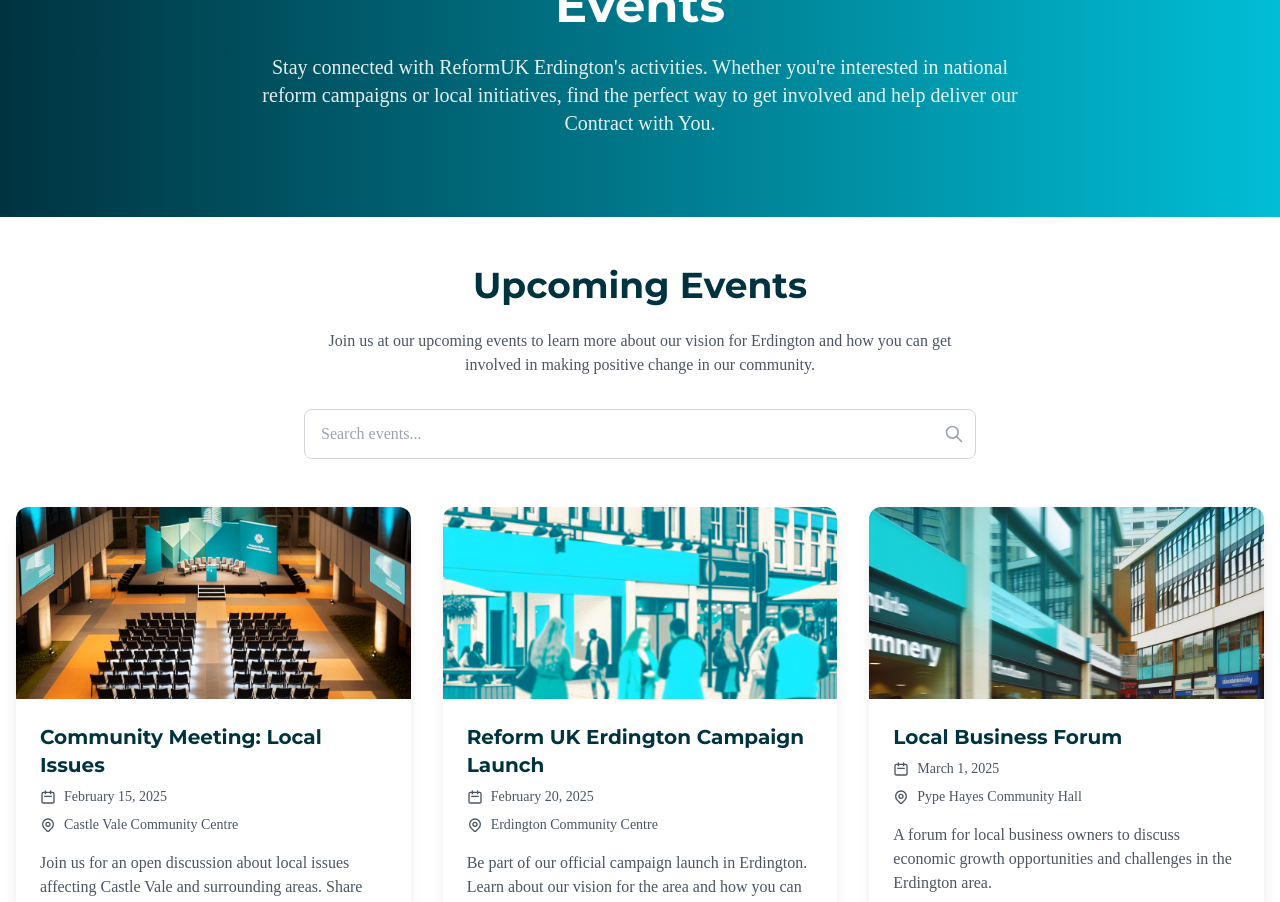
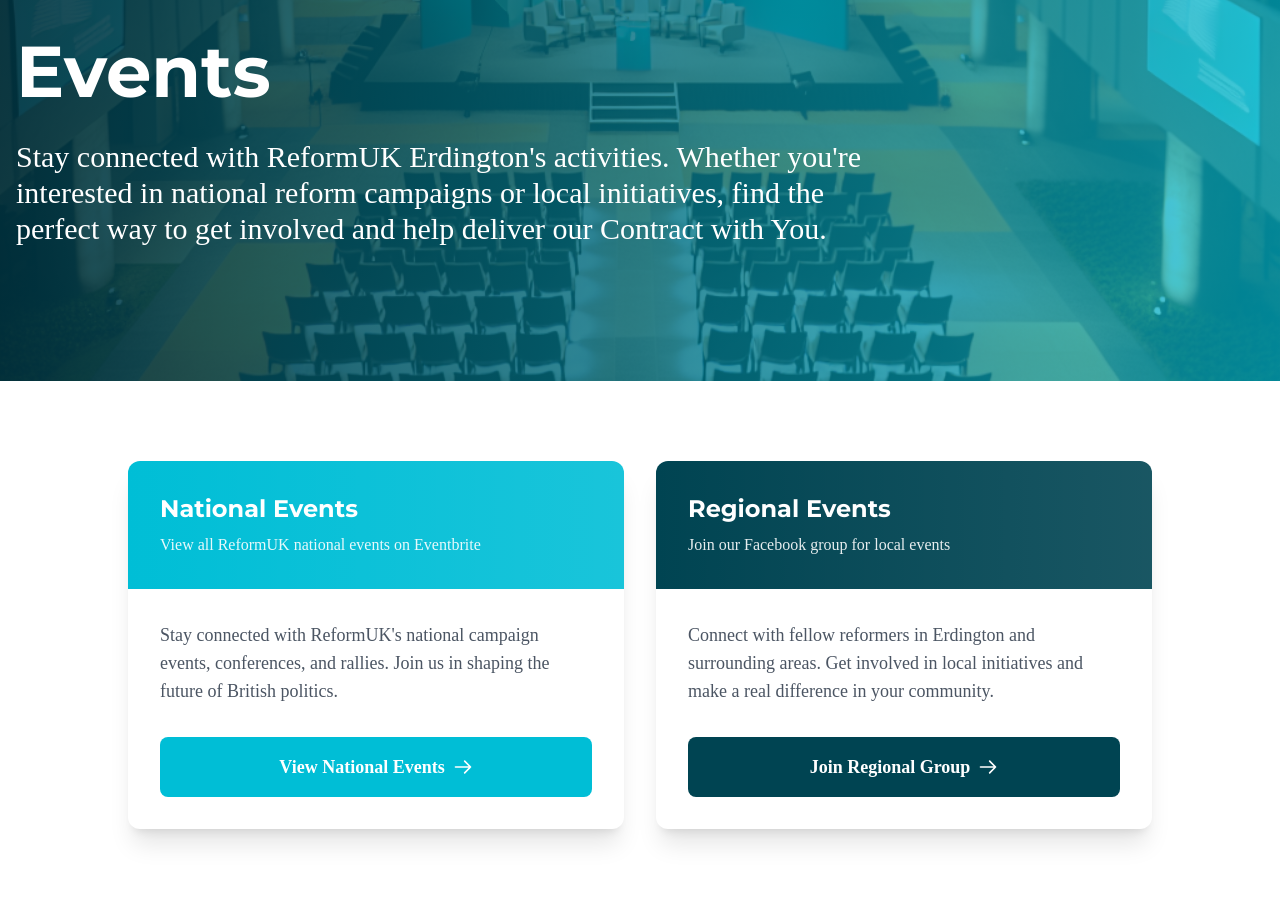
Before and after one commit to LammieJ/Reform-uk, a Next.js app: page /events in a window 1280 px wide. Shown: the part 200-1102 px from the top of the page. Built offline with nearby package versions, Linux system fonts and the light colour scheme.

Commit message:
Initial commit: Reform UK Erdington Branch website with dark mode and brand fonts

```diff
--- a/src/app/events/page.tsx
+++ b/src/app/events/page.tsx
@@ -1,55 +1,45 @@
 import { getContent } from '@/utils/content'
-import EventsClient from '@/components/EventsClient'
+import dynamic from 'next/dynamic'
+import Image from 'next/image'
 
-const mockEvents = [
-  {
-    id: '1',
-    title: 'Community Meeting: Local Issues',
-    date: 'February 15, 2025',
-    location: 'Castle Vale Community Centre',
-    description: 'Join us for an open discussion about local issues affecting Castle Vale and surrounding areas. Share your concerns and ideas for improvement.',
-    imageUrl: '/images/events-hero.jpg',
-    registrationUrl: '/events/community-meeting',
-  },
-  {
-    id: '2',
-    title: 'Reform UK Erdington Campaign Launch',
-    date: 'February 20, 2025',
-    location: 'Erdington Community Centre',
-    description: 'Be part of our official campaign launch in Erdington. Learn about our vision for the area and how you can get involved.',
-    imageUrl: '/images/hero.jpg',
-    registrationUrl: '/events/campaign-launch',
-  },
-  {
-    id: '3',
-    title: 'Local Business Forum',
-    date: 'March 1, 2025',
-    location: 'Pype Hayes Community Hall',
-    description: 'A forum for local business owners to discuss economic growth opportunities and challenges in the Erdington area.',
-    imageUrl: '/images/growth-hero.jpg',
-    registrationUrl: '/events/business-forum',
-  },
-]
+const EventsClient = dynamic(() => import('@/components/EventsClient'), {
+  ssr: false
+})
 
 export default function EventsPage() {
   const content = getContent()
+  const { events } = content
 
   return (
-    <div className="min-h-screen bg-white dark:bg-gray-900">
+    <div className="flex flex-col min-h-screen">
       {/* Hero Section */}
-      <section className="relative py-20 bg-gradient-to-r from-reform-dark to-reform-primary dark:from-black dark:to-reform-dark">
-        <div className="container mx-auto px-4">
-          <div className="max-w-3xl mx-auto text-center text-white">
-            <h1 className="text-5xl font-bold mb-6">Events</h1>
-            <p className="text-xl text-white/90">
-              {content.events.intro}
+      <section className="relative min-h-[60vh] flex items-center justify-center text-white">
+        <div className="absolute inset-0 bg-gradient-to-r from-reform-dark/90 to-reform-primary/70 z-10" />
+        <Image
+          src="/images/events-hero.jpg"
+          alt="ReformUK Erdington Events"
+          fill
+          className="absolute inset-0 object-cover"
+          priority
+        />
+        <div className="relative z-20 container mx-auto px-4 py-20">
+          <div className="max-w-4xl">
+            <h1 className="text-5xl md:text-6xl lg:text-7xl font-bold mb-8 leading-tight">
+              Events
+            </h1>
+            <p className="text-xl md:text-2xl lg:text-3xl font-light leading-relaxed">
+              {events.intro}
             </p>
           </div>
         </div>
       </section>
 
-      {/* Events List */}
-      <EventsClient events={mockEvents} />
+      {/* Events Content */}
+      <section className="py-20 bg-white dark:bg-gray-900">
+        <div className="container mx-auto px-4">
+          <EventsClient content={events} />
+        </div>
+      </section>
     </div>
   )
 }
--- a/src/app/layout.tsx
+++ b/src/app/layout.tsx
@@ -1,16 +1,17 @@
 'use client'
 
 import './globals.css'
-import { Inter, Montserrat } from 'next/font/google'
+import { Roboto, Montserrat } from 'next/font/google'
 import { Analytics } from '@vercel/analytics/react'
 import Navigation from '@/components/Navigation'
 import Footer from '@/components/Footer'
 import { ThemeProvider } from '@/context/ThemeContext'
 
-const inter = Inter({
+const roboto = Roboto({
   subsets: ['latin'],
+  weight: ['300', '400', '500', '700'],
   display: 'swap',
-  variable: '--font-inter',
+  variable: '--font-roboto',
 })
 
 const montserrat = Montserrat({
@@ -26,7 +27,7 @@
 }) {
   return (
     <html lang="en" suppressHydrationWarning>
-      <body className={`${inter.variable} ${montserrat.variable}`}>
+      <body className={`${roboto.variable} ${montserrat.variable}`}>
         <ThemeProvider>
           <div className="min-h-screen bg-white dark:bg-gray-900 text-reform-dark dark:text-white">
             <Navigation />
--- a/src/components/EventsClient.tsx
+++ b/src/components/EventsClient.tsx
@@ -1,79 +1,87 @@
 'use client'
 
 import { useState } from 'react'
-import EventCard from './EventCard'
+import { GeneratedContent } from '@/utils/content'
 
-interface Event {
-  id: string
-  title: string
-  date: string
-  location: string
-  description: string
-  imageUrl: string
-  registrationUrl: string
+interface EventsClientProps {
+  content: GeneratedContent['events']
 }
 
-interface EventsClientProps {
-  events: Event[]
-}
-
-export default function EventsClient({ events }: EventsClientProps) {
-  const [searchTerm, setSearchTerm] = useState('')
-
-  const filteredEvents = events.filter(event =>
-    event.title.toLowerCase().includes(searchTerm.toLowerCase()) ||
-    event.description.toLowerCase().includes(searchTerm.toLowerCase()) ||
-    event.location.toLowerCase().includes(searchTerm.toLowerCase())
-  )
+export default function EventsClient({ content }: EventsClientProps) {
+  const [isOpen, setIsOpen] = useState(false)
 
   return (
-    <div className="py-12">
-      <div className="container mx-auto px-4">
-        <div className="max-w-2xl mx-auto mb-12">
-          <h1 className="text-4xl font-bold text-center mb-6 text-reform-dark dark:text-white">
-            Upcoming Events
-          </h1>
-          <p className="text-gray-600 dark:text-gray-300 text-center mb-8">
-            Join us at our upcoming events to learn more about our vision for Erdington and how you can get involved in making positive change in our community.
-          </p>
-          <div className="relative">
-            <input
-              type="text"
-              placeholder="Search events..."
-              value={searchTerm}
-              onChange={(e) => setSearchTerm(e.target.value)}
-              className="w-full px-4 py-3 rounded-lg border border-gray-300 dark:border-gray-600 bg-white dark:bg-gray-800 text-gray-900 dark:text-white focus:outline-none focus:ring-2 focus:ring-reform-primary dark:focus:ring-reform-light"
-            />
-            <svg
-              className="absolute right-3 top-1/2 transform -translate-y-1/2 w-5 h-5 text-gray-400 dark:text-gray-500"
-              fill="none"
-              stroke="currentColor"
-              viewBox="0 0 24 24"
+    <div>
+      {/* Events Cards */}
+      <div className="grid md:grid-cols-2 gap-8 max-w-5xl mx-auto">
+        {/* National Events Card */}
+        <div className="bg-white dark:bg-gray-800 rounded-xl shadow-xl overflow-hidden transform hover:-translate-y-1 transition-all duration-300">
+          <div className="bg-gradient-to-r from-reform-primary to-reform-primary/90 p-8">
+            <h3 className="text-2xl font-bold text-white mb-2">National Events</h3>
+            <p className="text-white/90">View all ReformUK national events on Eventbrite</p>
+          </div>
+          <div className="p-8">
+            <p className="text-gray-600 dark:text-gray-300 mb-8 text-lg">
+              Stay connected with ReformUK's national campaign events, conferences, and rallies.
+              Join us in shaping the future of British politics.
+            </p>
+            <a
+              href="https://www.eventbrite.co.uk/o/reform-uk-51817792123"
+              target="_blank"
+              rel="noopener noreferrer"
+              className="inline-flex items-center justify-center w-full px-6 py-4 bg-reform-primary text-white rounded-lg hover:bg-reform-primary/90 transition-colors duration-200 text-lg font-semibold group"
             >
-              <path
-                strokeLinecap="round"
-                strokeLinejoin="round"
-                strokeWidth={2}
-                d="M21 21l-6-6m2-5a7 7 0 11-14 0 7 7 0 0114 0z"
-              />
-            </svg>
+              View National Events
+              <svg className="w-5 h-5 ml-2 transform group-hover:translate-x-1 transition-transform" fill="none" stroke="currentColor" viewBox="0 0 24 24">
+                <path strokeLinecap="round" strokeLinejoin="round" strokeWidth={2} d="M14 5l7 7m0 0l-7 7m7-7H3" />
+              </svg>
+            </a>
           </div>
         </div>
 
-        {filteredEvents.length > 0 ? (
-          <div className="grid md:grid-cols-2 lg:grid-cols-3 gap-8">
-            {filteredEvents.map((event) => (
-              <EventCard key={event.id} {...event} />
-            ))}
+        {/* Regional Events Card */}
+        <div className="bg-white dark:bg-gray-800 rounded-xl shadow-xl overflow-hidden transform hover:-translate-y-1 transition-all duration-300">
+          <div className="bg-gradient-to-r from-reform-secondary to-reform-secondary/90 p-8">
+            <h3 className="text-2xl font-bold text-white mb-2">Regional Events</h3>
+            <p className="text-white/90">Join our Facebook group for local events</p>
           </div>
-        ) : (
-          <div className="text-center py-12">
-            <h3 className="text-xl font-semibold mb-2 text-reform-dark dark:text-white">No events found</h3>
-            <p className="text-gray-600 dark:text-gray-300">
-              Try adjusting your search terms or check back later for new events.
+          <div className="p-8">
+            <p className="text-gray-600 dark:text-gray-300 mb-8 text-lg">
+              Connect with fellow reformers in Erdington and surrounding areas. Get involved in
+              local initiatives and make a real difference in your community.
             </p>
+            <a
+              href="https://www.facebook.com/groups/916932353577131/"
+              target="_blank"
+              rel="noopener noreferrer"
+              className="inline-flex items-center justify-center w-full px-6 py-4 bg-reform-secondary text-white rounded-lg hover:bg-reform-secondary/90 transition-colors duration-200 text-lg font-semibold group"
+            >
+              Join Regional Group
+              <svg className="w-5 h-5 ml-2 transform group-hover:translate-x-1 transition-transform" fill="none" stroke="currentColor" viewBox="0 0 24 24">
+                <path strokeLinecap="round" strokeLinejoin="round" strokeWidth={2} d="M14 5l7 7m0 0l-7 7m7-7H3" />
+              </svg>
+            </a>
           </div>
-        )}
+        </div>
+      </div>
+
+      {/* Host an Event Section */}
+      <div className="mt-24 max-w-3xl mx-auto text-center bg-white dark:bg-gray-800 rounded-xl shadow-lg p-12 transform hover:-translate-y-1 transition-all duration-300">
+        <h2 className="text-4xl font-bold mb-6 text-reform-dark dark:text-white">Want to Host an Event?</h2>
+        <p className="text-lg text-gray-600 dark:text-gray-300 mb-8">
+          If you're passionate about reform and want to make a difference in Erdington,
+          we'd love to hear from you. Together, we can create meaningful opportunities
+          for community engagement and positive change.
+        </p>
+        <a
+          href="/contact"
+          className="inline-flex items-center justify-center px-8 py-4 bg-reform-primary text-white rounded-lg hover:bg-reform-primary/90 transition-all duration-200 text-lg font-semibold group"
+        >
+          Get in Touch
+          <svg className="w-5 h-5 ml-2 transform group-hover:translate-x-1 transition-transform" fill="none" stroke="currentColor" viewBox="0 0 24 24">
+            <path strokeLinecap="round" strokeLinejoin="round" strokeWidth={2} d="M14 5l7 7m0 0l-7 7m7-7H3" />
+          </svg>
+        </a>
       </div>
     </div>
   )
--- a/tailwind.config.js
+++ b/tailwind.config.js
@@ -17,7 +17,7 @@
       },
       fontFamily: {
         heading: ['var(--font-montserrat)', 'sans-serif'],
-        sans: ['var(--font-inter)', 'sans-serif'],
+        sans: ['var(--font-roboto)', 'sans-serif'],
       },
       typography: (theme) => ({
         DEFAULT: {
```
Also changed, not shown: src/app/about/page.tsx (+5 -5 lines), src/app/plan/control-immigration/page.tsx (+18 -18 lines), src/app/plan/cut-taxes/page.tsx (+17 -17 lines), src/app/plan/drive-growth/page.tsx (+18 -18 lines), src/app/plan/fight-crime/page.tsx (+18 -18 lines), src/app/plan/reform-nhs/page.tsx (+18 -18 lines), src/components/Navigation.tsx (+4 -7 lines), 1 other file (tests, documents, lock files or other folders).
